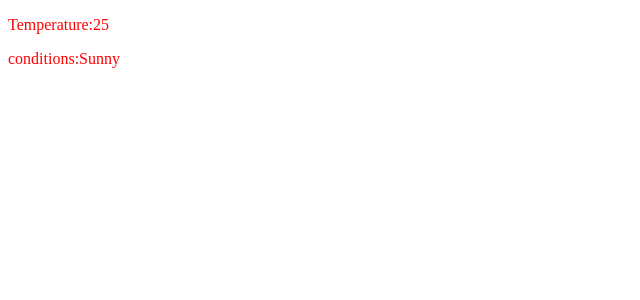
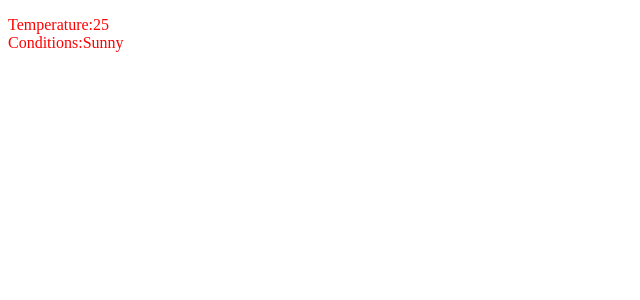
Before and after one commit to acciojob/conditional-weather-report-twinkleUniverse, a React app: page / in a window 1280 px wide. Shown: the top 300 px of the page, without its empty margins (0-640 px from the left). Built offline with nearby package versions, Linux system fonts and the light colour scheme.

Commit message:
solution-4

```diff
--- a/src/components/App.js
+++ b/src/components/App.js
@@ -10,13 +10,17 @@ const App = () => {
     <div>
        {
         data.temperature<treshold?
-        <div>
-          <p style={{color:'blue'}}>Temperature:<span>{data.temperature}</span></p>
-          <p style={{color:'blue'}}>conditions:<span>{data.conditions}</span></p>
-        </div> : <div>
-          <p style={{color:'red'}}>Temperature:<span>{data.temperature}</span></p>
-          <p style={{color:'red'}}>conditions:<span>{data.conditions}</span></p>
-        </div>
+
+          <p style={{color:'blue'}}>
+            <span>Temperature:{data.temperature}</span>
+            <span>Conditions:{data.conditions}</span>
+          </p>
+        :
+          <p style={{color:'red'}}>
+            <span>Temperature:{data.temperature}</span>
+            <br/>
+            <span>Conditions:{data.conditions}</span>
+          </p>
        }
     </div>
   )
```
